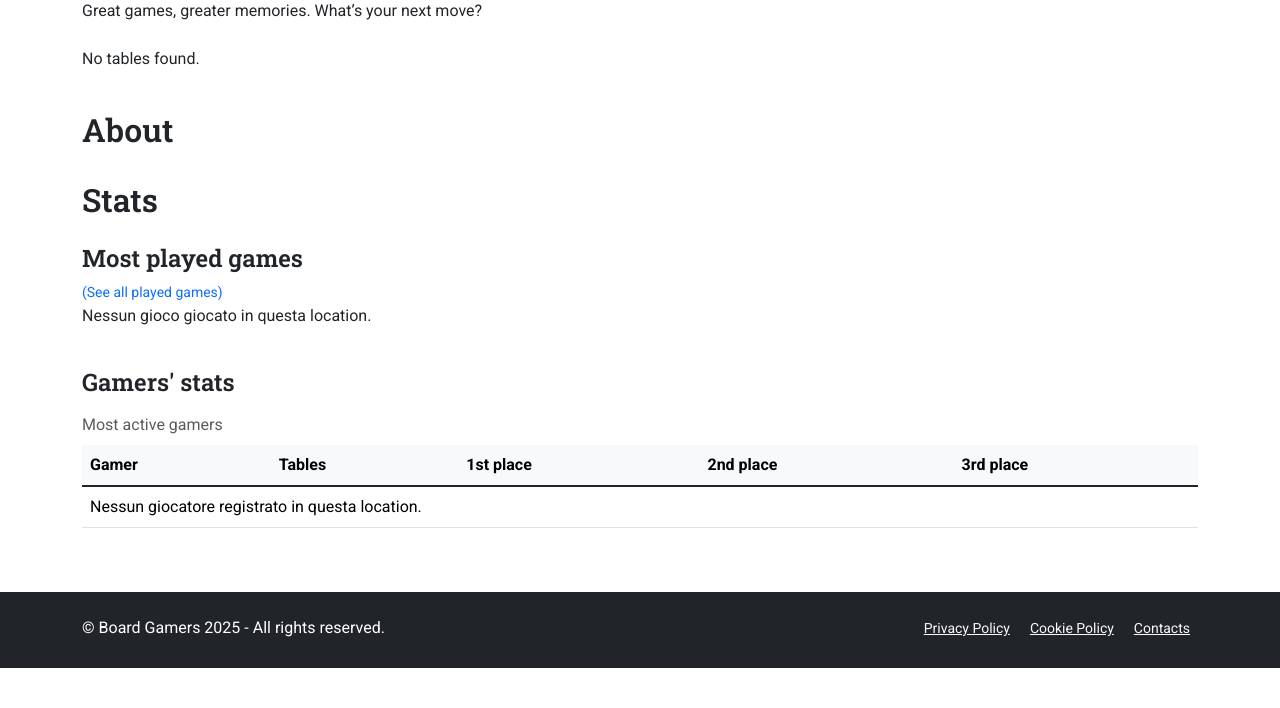
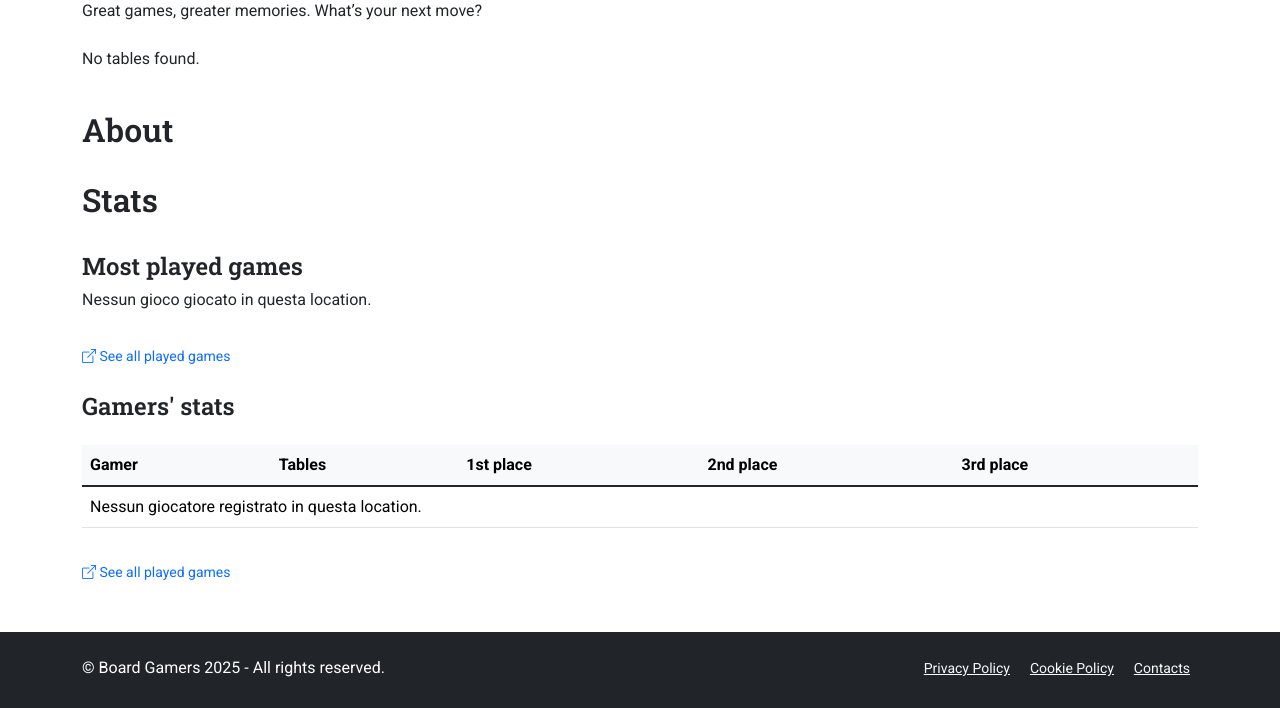
Before and after one commit to davideghz/boardgamers, a Django app: template webapp/templates/locations/location_detail.html in a window 1280 px wide. Shown: the part 608-1316 px from the top of the page. Before the commit the page ends 1276 px from the top, so only its background shows below. Run offline with Django 5.2, Linux system fonts and the light colour scheme; the template is opened without the code that fills it, so the values that code supplies are empty; some libraries are stand-ins or nearby versions.

Commit message:
location games list style

```diff
--- a/webapp/templates/locations/location_detail.html
+++ b/webapp/templates/locations/location_detail.html
@@ -139,17 +139,22 @@
     <p class="mb-0">{{ location.description }}</p>
   </div>
   <div class="container mt-4 mb-5">
+    <div class="row">
       <h2 id="stats">{% trans "Stats" %}</h2>
+    </div>
+    <div class="row">
       <h3 class="h4 mt-4">{% trans "Most played games" %}</h3>
-    <a href="#" class="text-decoration-none"><small>({% trans "See all played games" %})</small></a>
+    </div>
+    <div class="row">
+      <div class="col-12 col-lg-10">
         <div class="row">
           {% for game in popular_games %}
-        <div class="col-12 d-flex align-items-center mt-3">
+            <div class="col-12 col-md-6 d-flex align-items-center mt-3">
               <img class="img-thumbnail object-fit-cover object-position-center" style="height: 75px; width: 75px;"
                    src="{{ game.cover_url }}"
                    alt="{{ game.name }} logo">
               <div class="ms-3">
-            <div class="h5 mb-1">{{ game.name }}</div>
+                <div class="h5 mb-1">{{ game.name|truncatechars:22 }}</div>
                 <div class="">
                   <small><i
                       class="bi bi-lightning-charge-fill"></i> {{ game.play_count|default:0 }} {% trans "tables" %}
@@ -166,11 +171,21 @@
             <p>Nessun gioco giocato in questa location.</p>
           {% endfor %}
         </div>
-
+      </div>
+      <div class="col-12 mt-3">
+        <a href="#" class="text-decoration-none">
+          <small>
+            <i class="bi bi-box-arrow-up-right"></i> {% trans "See all played games" %}
+          </small>
+        </a>
+      </div>
+    </div>
+    <div class="row">
       <h3 class="h4 mt-4">{% trans "Gamers' stats" %}</h3>
-    <div class="table-responsive">
-      <table class="table table-hover caption-top">
-        <caption>{% trans "Most active gamers" %}</caption>
+    </div>
+    <div class="row">
+      <div class="table-responsive mt-3">
+        <table class="table table-hover">
           <thead class="table-light">
           <tr>
             <th class="text-nowrap">{% trans "Gamer" %}</th>
@@ -202,6 +217,14 @@
         </table>
       </div>
     </div>
+    <div class="row mt-3">
+      <a href="#" class="text-decoration-none">
+        <small>
+          <i class="bi bi-box-arrow-up-right"></i> {% trans "See all played games" %}
+        </small>
+      </a>
+    </div>
+  </div>
 
   <div class="container fixed-bottom bg-light p-3 border-top d-sm-none">
     <div class="row">
```
Lines whose indentation alone changed are shown as unchanged.
